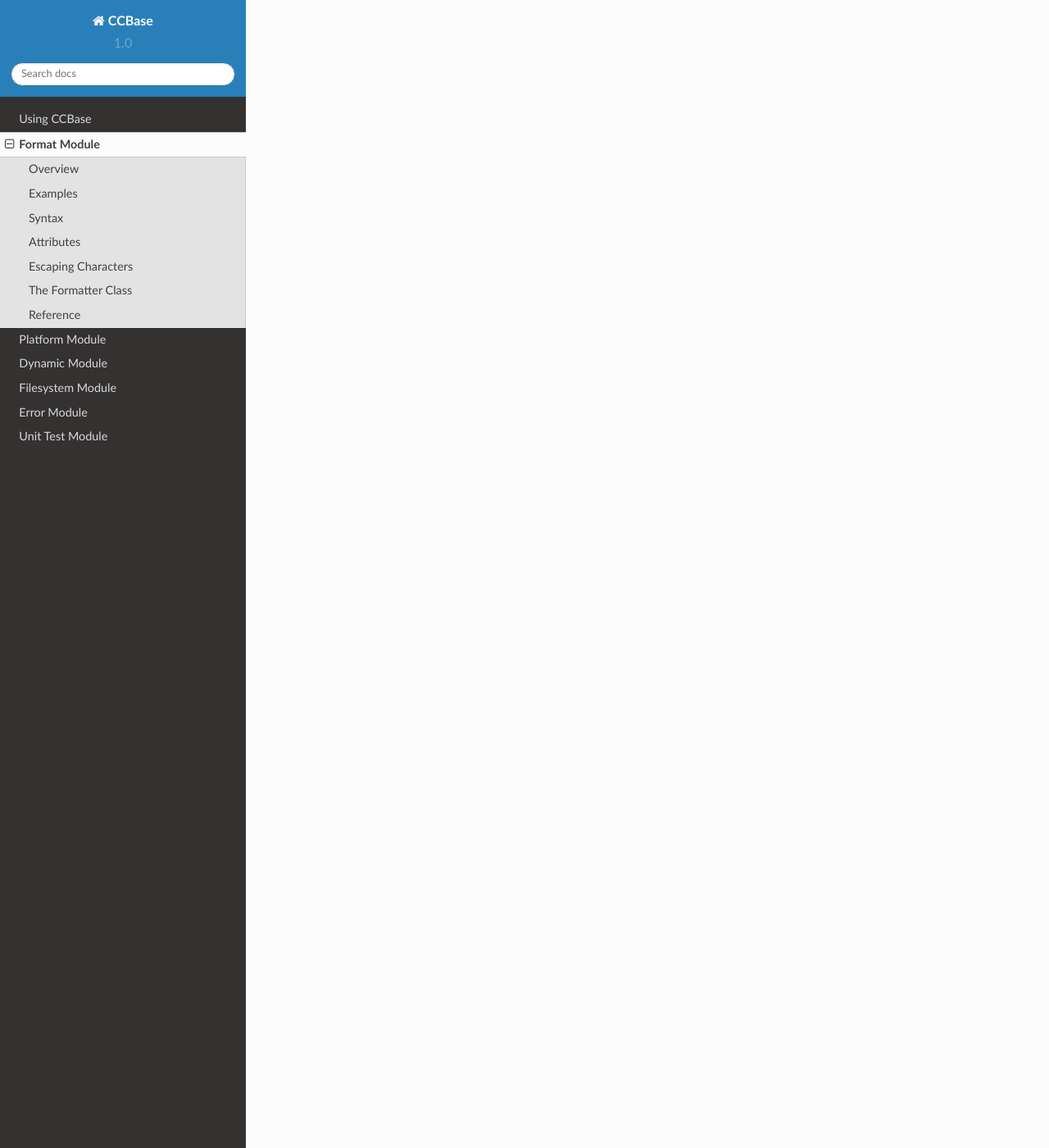
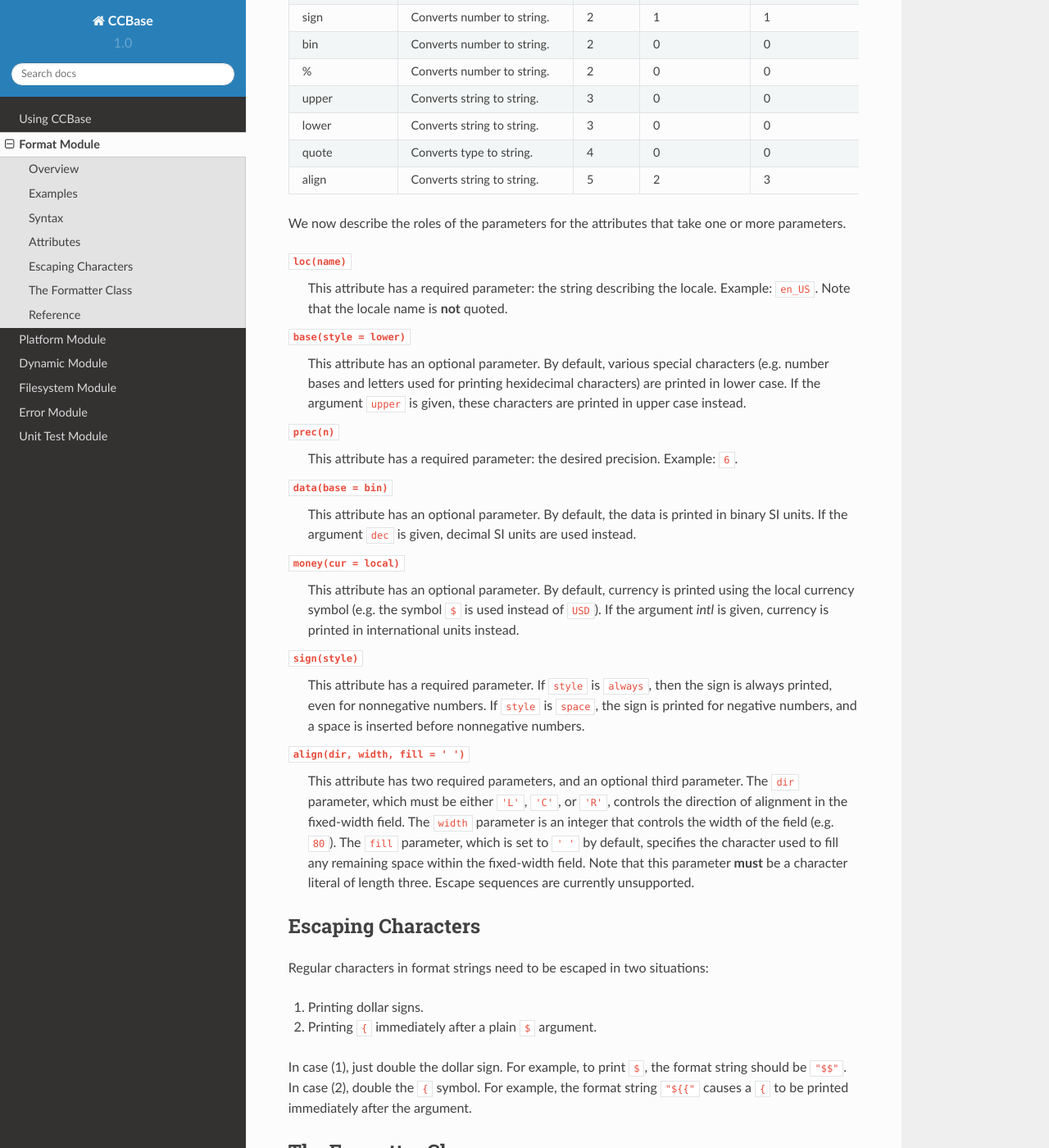
Before and after one commit to adityaramesh/ccbase, a Sphinx documentation site: the page built from docs/format.rst, in a window 1280 px wide and 1400 px high, scrolled down 3130 px. Shown: the whole window at 82% size. Built offline with Sphinx 7.4.7 and the Read the Docs theme 2.0.0, drawn with Linux system fonts in a browser that asks for light colours; some of the changed text lies outside the part shown.

Commit message:
Finished more of the documentation.

```diff
--- a/docs/format.rst
+++ b/docs/format.rst
@@ -97,15 +97,118 @@ attribute functions are given by the list above, with a priority of one being
 the highest.
 
 Attributes with functions (2) or (3) cannot be applied to non-arithmetic types.
-There are a few more restrictions that pertain to specific attributes: these are
-given in the table below.
+Additional restrictions can apply to certain attributes: these are given in the
+table below.
 
-TODO create the table
+============== ==========================================
+Attribute Name Description
+============== ==========================================
+loc            Changes locale.
+base           Adds manipulator :type:`std::showbase`.
+oct            Adds manipulator :type:`std::oct`.
+dec            Adds manipulator :type:`std::dec`.
+hex            Adds manipulator :type:`std::hex`.
+prec           Adds manipulator :type:`std::prec`.
+fixed          Adds manipulator :type:`std::fixed`.
+sci            Adds manipulator :type:`std::sci`.
+char           Prints integral type as :type:`char`.
+num            Promotes arithmetic type before printing.
+bool           Prints arithmetic type as :type:`bool`.
+data           Prints data size in human-readable format.
+money          Prints currency according to locale.
+sign           Controls sign for arithmetic types.
+bin            Prints arithmetic type as binary.
+%              Prints floating-point type as percentage.
+upper          Converts string to upper case.
+lower          Converts string to lower case.
+quote          Quotes the argument.
+align          Aligns the argument in fixed-width field.
+============== ==========================================
+
+The following table gives the function, priority, and minimum and maximum
+parameter counts for each attribute.
+
+==============  ==========================  ========  ==============  ==============
+Attribute Name  Function                    Priority  Min Parameters  Max Parameters
+==============  ==========================  ========  ==============  ==============
+loc             Adds manipulators.          1         1               1
+base            Adds manipulators.          1         0               1
+oct             Adds manipulators.          1         0               0
+dec             Adds manipulators.          1         0               0
+hex             Adds manipulators.          1         0               0
+prec            Adds manipulators.          1         1               1
+fixed           Adds manipulators.          1         0               0
+sci             Adds manipulators.          1         0               0
+char            Converts number to number.  1         0               0
+num             Converts number to number.  1         0               0
+bool            Converts number to string.  2         0               0
+data            Converts number to string.  2         0               1
+money           Converts number to string.  2         0               1
+sign            Converts number to string.  2         1               1
+bin             Converts number to string.  2         0               0
+%               Converts number to string.  2         0               0
+upper           Converts string to string.  3         0               0
+lower           Converts string to string.  3         0               0
+quote           Converts type to string.    4         0               0
+align           Converts string to string.  5         2               3
+==============  ==========================  ========  ==============  ==============
+
+We now describe the roles of the parameters for the attributes that take one
+or more parameters.
+
+``loc(name)``
+  This attribute has a required parameter: the string describing the locale.
+  Example: ``en_US``. Note that the locale name is **not** quoted.
+
+``base(style = lower)``
+  This attribute has an optional parameter. By default, various special
+  characters (e.g. number bases and letters used for printing hexidecimal
+  characters) are printed in lower case. If the argument ``upper`` is given,
+  these characters are printed in upper case instead.
+
+``prec(n)``
+  This attribute has a required parameter: the desired precision. Example:
+  ``6``.
+
+``data(base = bin)``
+  This attribute has an optional parameter. By default, the data is printed in
+  binary SI units. If the argument ``dec`` is given, decimal SI units are used
+  instead.
+
+``money(cur = local)``
+  This attribute has an optional parameter. By default, currency is printed
+  using the local currency symbol (e.g. the symbol ``$`` is used instead of
+  ``USD``). If the argument `intl` is given, currency is printed in
+  international units instead.
+
+``sign(style)``
+  This attribute has a required parameter. If ``style`` is ``always``, then the
+  sign is always printed, even for nonnegative numbers. If ``style`` is
+  ``space``, the sign is printed for negative numbers, and a space is inserted
+  before nonnegative numbers.
+
+``align(dir, width, fill = ' ')``
+  This attribute has two required parameters, and an optional third parameter.
+  The ``dir`` parameter, which must be either ``'L'``, ``'C'``, or ``'R'``,
+  controls the direction of alignment in the fixed-width field. The ``width``
+  parameter is an integer that controls the width of the field (e.g.  ``80``).
+  The ``fill`` parameter, which is set to ``' '`` by default, specifies the
+  character used to fill any remaining space within the fixed-width field. Note
+  that this parameter **must** be a character literal of length three. Escape
+  sequences are currently unsupported.
 
 Escaping Characters
 -------------------
 
-TODO explain when characters need to be escaped.
+Regular characters in format strings need to be escaped in two situations:
+
+1. Printing dollar signs.
+2. Printing ``{`` immediately after a plain ``$`` argument.
+
+In case (1), just double the dollar sign. For example, to print ``$``, the
+format string should be ``"$$"``. In case (2), double the ``{`` symbol. For
+example, the format string ``"${{"`` causes a ``{`` to be printed immediately
+after the argument.
 
 The Formatter Class
 -------------------
```
